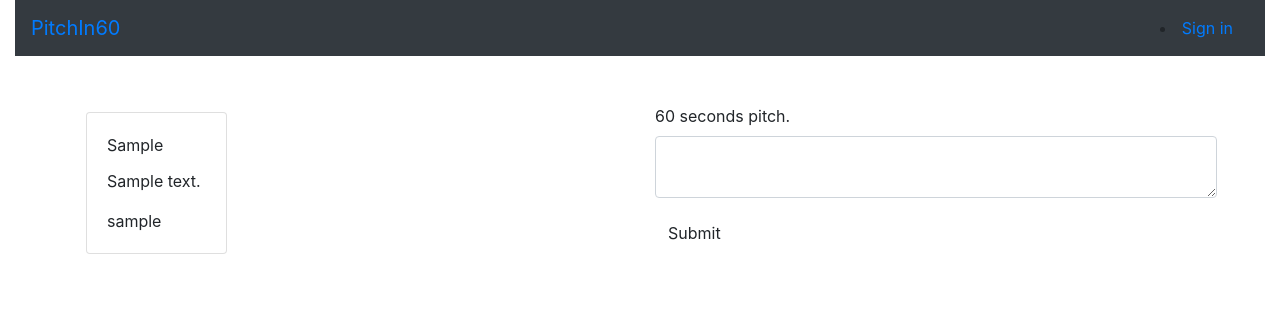
After one commit to MugeraH/60-seconds, a Flask app: template app/templates/comments.html in a window 1280 px wide. The commit adds this page. Shown: the top 309 px of the page. Run offline with Flask 2, Linux system fonts and the light colour scheme; tables that the repository leaves empty hold one stand-in row (values such as "Sample post"); the template is opened without the code that fills it: values that come from a table or form of the project are taken from there, most other values are stand-ins (such as "Sample title", 1, 10 or a date in 2020); some libraries are stand-ins or nearby versions.

Commit message:
set up comments page and route

```diff
--- a/app/main/forms.py
+++ b/app/main/forms.py
@@ -1,7 +1,20 @@
 from flask_wtf import FlaskForm
-from wtforms import StringField,TextAreaField,SubmitField
+from wtforms import StringField,TextAreaField,SelectField,SubmitField
 from wtforms.validators import Required
 
+CATEGORY_CHOICES = [('Pickup_lines', 'Pickup_lines'), ('Interview', 'Interview'), ('Advertisement', 'Advertisement'), ('Humour', 'Humour')]
+
+class PitchForm(FlaskForm):
+    title = StringField('Pitch title',validators=[Required()])
+    category = SelectField('Category',choices=CATEGORY_CHOICES,validators=[Required()])
+    pitch = TextAreaField('60 seconds pitch.',validators = [Required()])
+
+    submit = SubmitField('Submit')
+
+class CommentsForm(FlaskForm):
+    comment = TextAreaField('60 seconds pitch.',validators = [Required()])
+
+    submit = SubmitField('Submit')
 
 
 class UpdateProfile(FlaskForm):
--- /dev/null
+++ b/app/templates/comments.html
@@ -0,0 +1,9 @@
+{% extends 'base.html' %} {% import 'macros.html' as macro%} {% import 'bootstrap/wtf.html' as wtf %} {% block
+content %}
+<div class="container-fluid p-5">
+    <div class="row">
+        <div class="col-md-6">{{macro.displayPitchCommentsList(comments_list)}}</div>
+        <div class="col-md-6">{{wtf.quick_form(form)}}</div>
+    </div>
+</div>
+{% endblock %}
--- a/app/templates/index.html
+++ b/app/templates/index.html
@@ -1,9 +1,9 @@
-
 {% extends 'base.html'%} {% import 'macros.html' as macro%} {% block styles%} {{
 super() }}
 <link rel="stylesheet" href="{{url_for('static',filename='/css/index.css')}}" />
 {% endblock %}{%block content%}
-<div class="main-container mt-5">
-  <button class="btn btn-primary">success</button>
+<div class="main-container container mt-5">
+
+  <div class="row">{{ macro.displayPitchList(pitches_list)}}</div>
 </div>
 {%endblock%}
--- a/app/templates/macros.html
+++ b/app/templates/macros.html
@@ -0,0 +1,40 @@
+{% macro displayPitchList(pitches_list)%} {% for pitch in pitches_list%}
+<div class="col-md-4">
+  <div class="card m-2">
+    <div class="card-body">
+      <h5 class="card-title">{{pitch.title}}</h5>
+      <h5 class="card-title">{{pitch.category}}</h5>
+
+      <p class="card-text">{{pitch.pitch}}</p>
+      <div>
+        <span>{{pitch.user.username}}</span>
+      </div>
+      <div>
+        <a
+          href="{{url_for('main.add_comment',pitch_id=pitch.id)}}"
+          class="btn btn-outline-success"
+          >Comments</a
+        >
+      </div>
+    </div>
+  </div>
+</div>
+
+{% endfor %} {% endmacro %}
+<!-- comments -->
+
+{% macro displayPitchCommentsList(comments_list)%} {% for comment in
+comments_list%}
+<div class="col-md-4">
+  <div class="card m-2">
+    <div class="card-body">
+      <p class="card-title">{{comment.pitch.pitch}}</p>
+      <p class="card-text">{{comment.comment}}</p>
+      <div>
+        <span>{{comment.user.username}}</span>
+      </div>
+    </div>
+  </div>
+</div>
+
+{% endfor %} {% endmacro %}
--- a/app/templates/navbar.html
+++ b/app/templates/navbar.html
@@ -14,6 +14,12 @@
       {% if current_user.is_authenticated %}
 
       <li style="color: white; padding: 15px">{{current_user.username}}</li>
+      <li>
+        <a href="{{url_for('main.new_pitch')}}" class="btn btn-primary"
+          >Add pitch</a
+        >
+      </li>
+
       <li>
         <a href="{{url_for('main.profile',uname=current_user.username)}}"
           >Profile</a
```
Also changed, not shown: app/main/views.py (+52 -24 lines), app/models.py (+8 -7 lines), app/templates/new_pitch.html (added, +15 -0 lines), migrations/versions/c1b518417526_edit_comment_to_have_unique_comments.py (added, +28 -0 lines), 1 other file.
